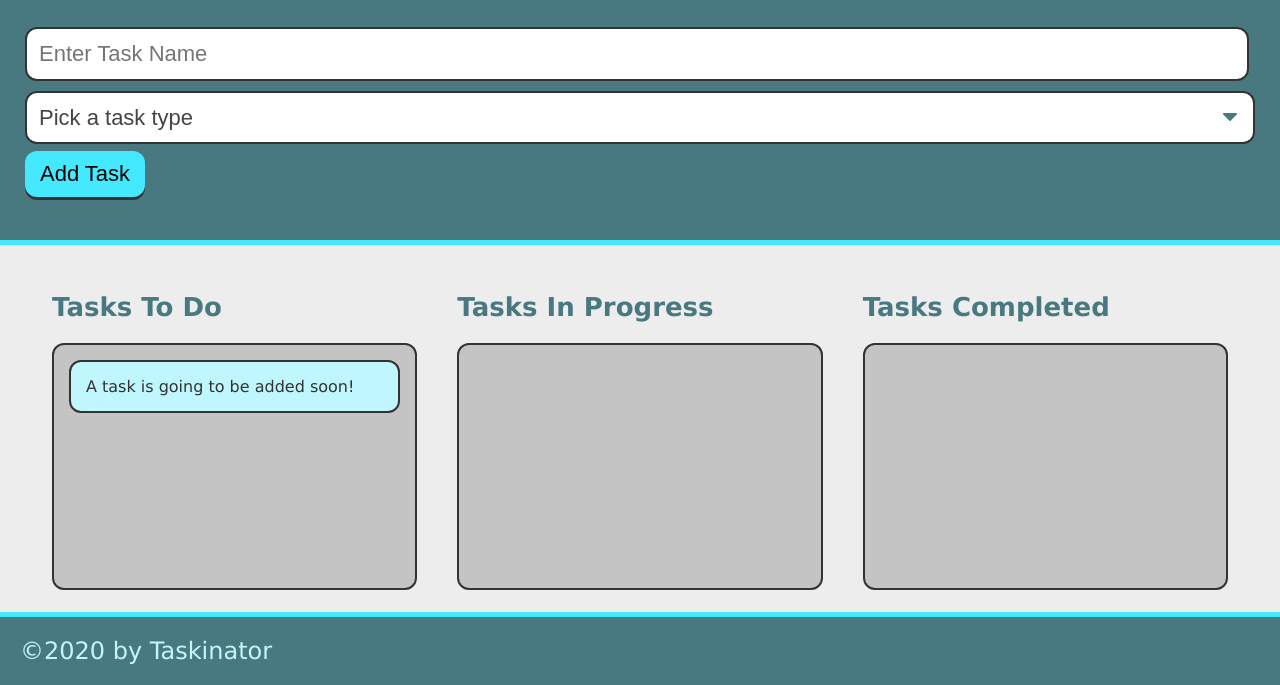
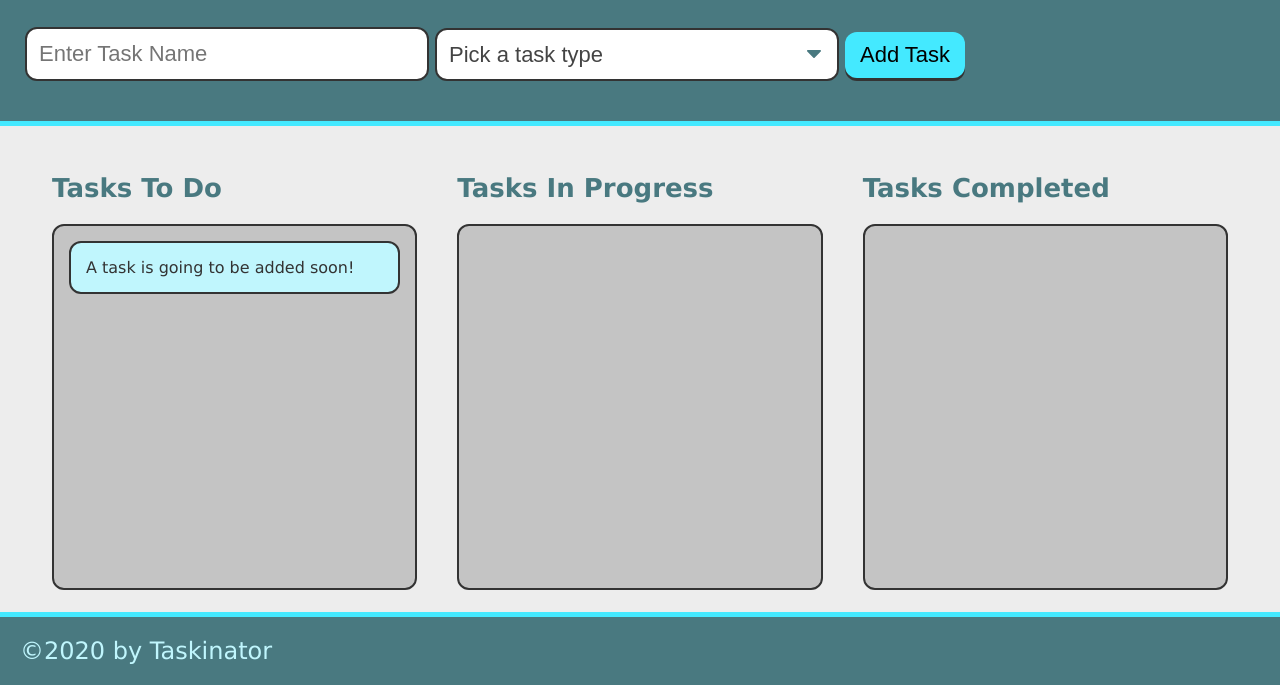
Before and after one commit to eramos3/taskinator, a plain HTML site: page index.html in a window 1280 px wide. Shown: the part 115-800 px from the top of the page. Drawn offline with Linux system fonts and the light colour scheme.

Commit message:
fixed dropdown

```diff
--- a/index.html
+++ b/index.html
@@ -17,12 +17,15 @@
       <div class="form-group">
         <input type="text" name="task-name" placeholder="Enter Task Name" />
       </div>
+      <div class="form-group">
         <select name="task-type" class="select-dropdown">
           <option value="" disabled selected>Pick a task type</option>
           <option value="Print">Print</option>
           <option value="Web">Web</option>
           <option value="Mobile">Mobile</option>
         </select>
+      </div>
+
       <div class="form-group">
         <button class="btn" id="save-task" type="submit" draggable="true">Add Task</button>
       </div>
```
Lines whose indentation alone changed are shown as unchanged.
